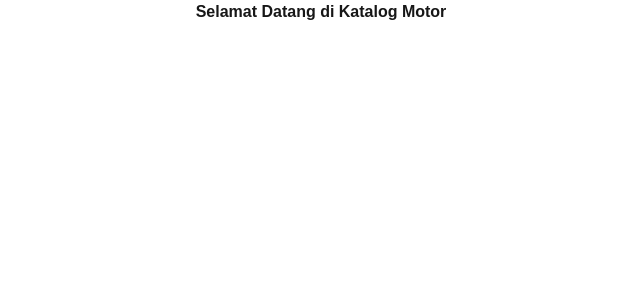
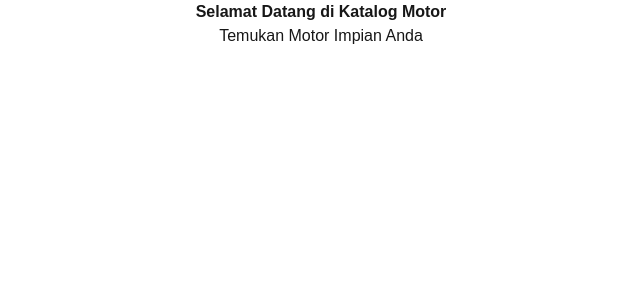
Before and after one commit to TriSasongko/GALACTRI, a Next.js app: page / in a window 1280 px wide. Shown: the top 300 px of the page, without its empty margins (319-959 px from the left). Built offline with nearby package versions, Linux system fonts and the light colour scheme.

Commit message:
tri: menambahkan deskripsi website dibawah judul

```diff
--- a/app/page.tsx
+++ b/app/page.tsx
@@ -2,6 +2,7 @@ export default function Home() {
   return (
     <div className="text-center">
       <h1 className="font-bold">Selamat Datang di Katalog Motor</h1>
+      <p>Temukan Motor Impian Anda</p>
     </div>
   );
 }
```
